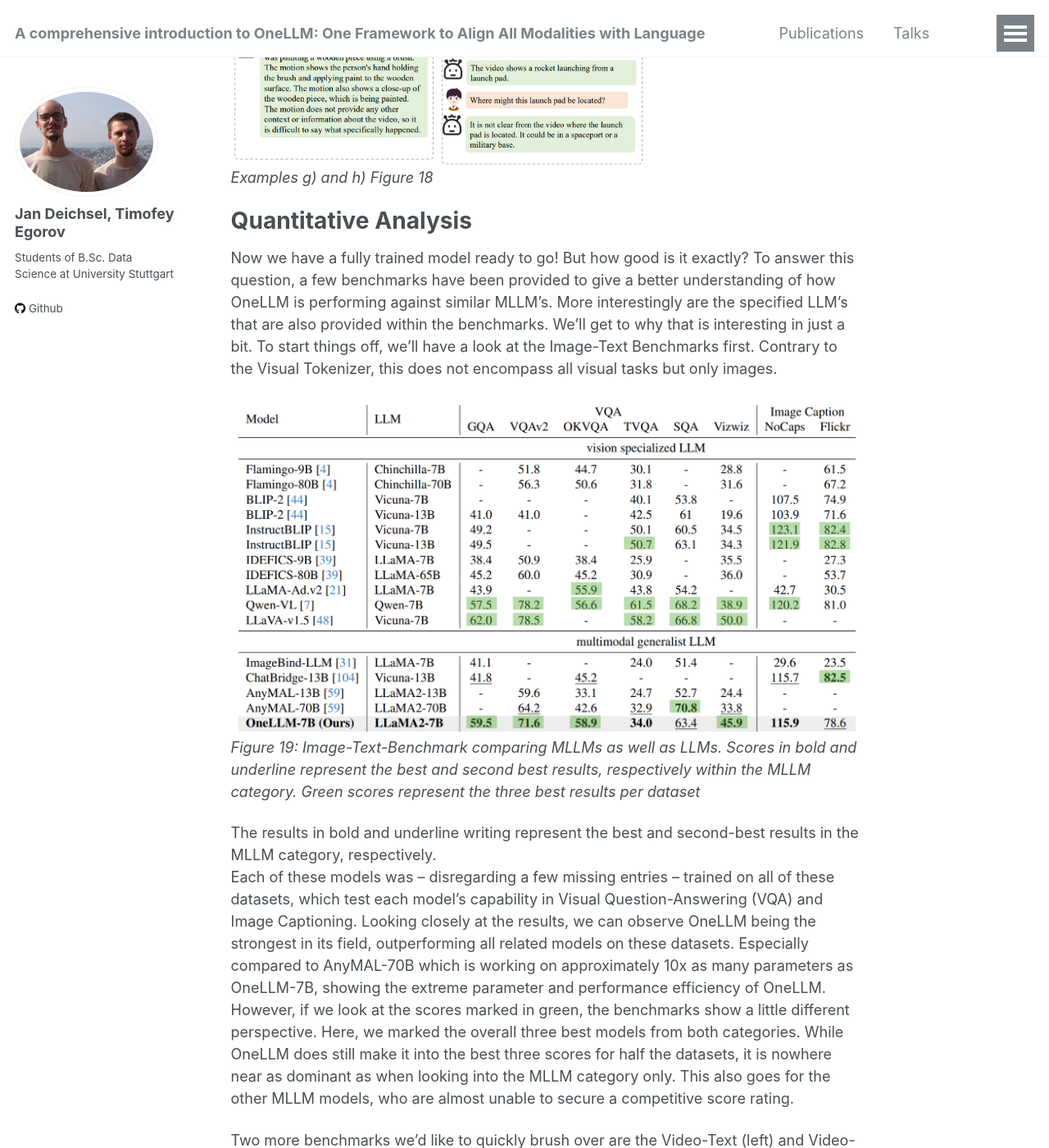
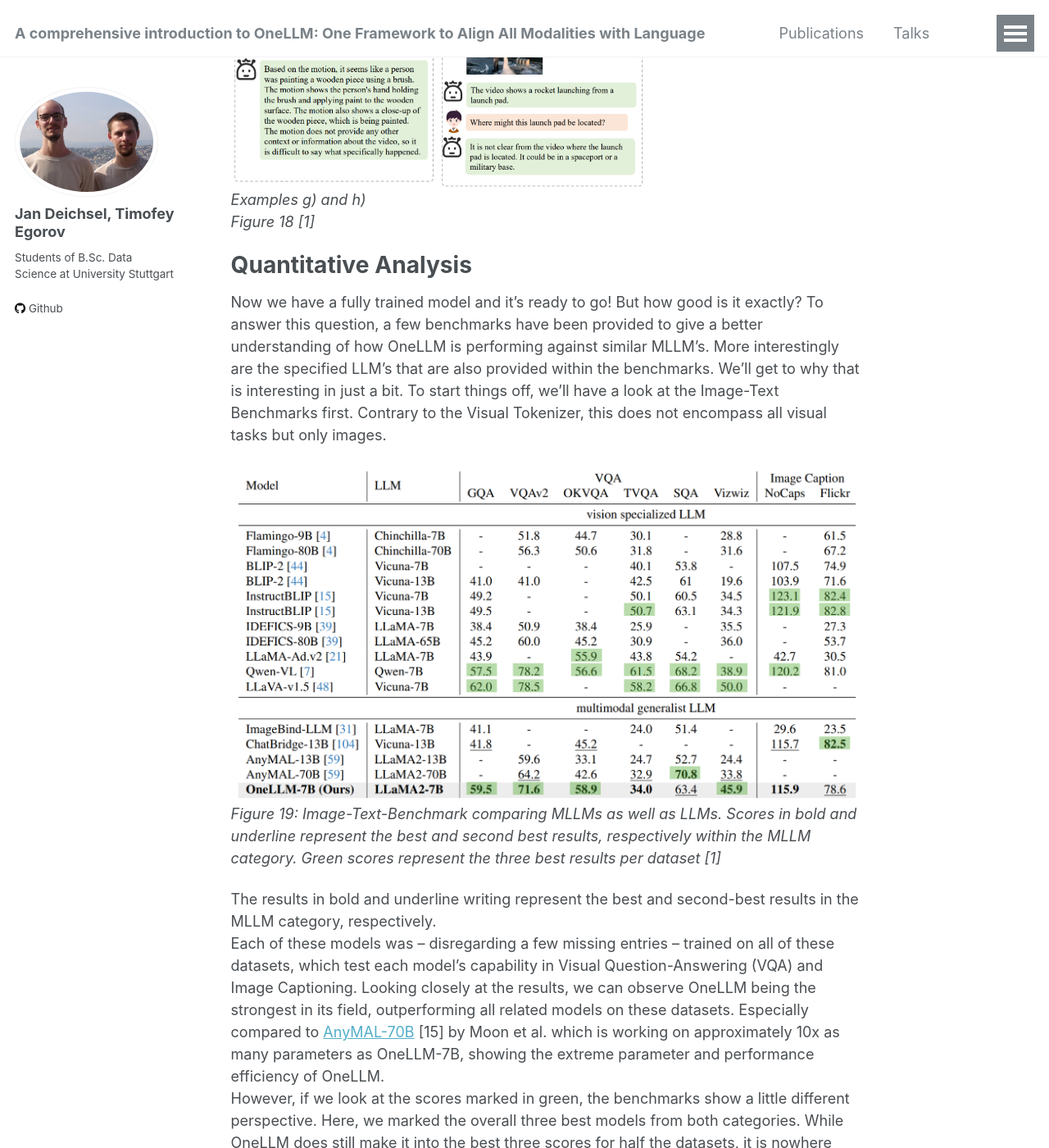
Before and after one commit to jdeichsel/jdeichsel.github.io, a Jekyll site: the page built from _posts/2024-05-16-OneLLM-Blog-Post.md, in a window 1280 px wide and 1400 px high, scrolled down 18055 px. Shown: the whole window at 82% size. Built offline with Jekyll 4.4.1, drawn with Linux system fonts in a browser that asks for light colours; some of the changed text lies outside the part shown.

Commit message:
Update 2024-05-16-OneLLM-Blog-Post.md

```diff
--- a/_posts/2024-05-16-OneLLM-Blog-Post.md
+++ b/_posts/2024-05-16-OneLLM-Blog-Post.md
@@ -247,7 +247,8 @@ After training on the image dataset, new modalities are continually being added
 Essentially, all previous modalities have successfully been trained upon.\
 One important issue when training models is catastrophic forgetting where the model simply forgets previously trained knowledge when working with increasingly large datasets.
 To counteract on that, we will sample an equal amount of already trained items with the new dataset, showing the importance of sampling datasets by order of size.\
-Alright, that’s it! We’ve trained our Tokenizers and UPM. Now, we’re looking at what is basically a captioning model. What is missing now is reasoning, conversation, etc. \
+Alright, that’s it! We’ve trained our Tokenizers and UPM.\
+Now, we’re looking at what is basically a captioning model. What is missing now is reasoning, conversation, etc. \
 To gain these abilities, we’ll be training the LLM next in the Instruction Tuning Stage.
 
 
@@ -256,7 +257,7 @@ Instruction Tuning
 The process of Instruction Tuning is rather straightforward. We essentially flip around the Modality Alignment process and now train the Large Language Model while keeping the Tokenizers and UPM frozen, i.e. not learning.
 
 ![](/images/instruction_tuning.png)\
-*Figure 17: Showcasing Instruction Tuning training phase (red) by freezing certain parts of the architecture (blue)*
+*Figure 17: Showcasing Instruction Tuning training phase (red) by freezing certain parts of the architecture (blue) [1]*
 
 To do so, there is a 2M items dataset specifically curated for OneLLM, containing items on all eight current modalities.\
 And with the LLM training out of the way, we’re done! The model is now fully functional and can process all modalities, as well as answer user’s prompts in reasoning, question-answering or conversations.
@@ -284,31 +285,31 @@ The model gives reasoning, e.g. what should you do if a bear approaches you (e).
 
 <img src="/images/qualitative_7.png" width="250" height="267" />
 <img src="/images/qualitative_8.png" width="250" height="267" />\
-*Examples g) and h)*
-*Figure 18*
+*Examples g) and h)*\
+*Figure 18 [1]*
 
 Quantitative Analysis
 ======
-Now we have a fully trained model ready to go! But how good is it exactly?
+Now we have a fully trained model and it's ready to go! But how good is it exactly?
 To answer this question, a few benchmarks have been provided to give a better understanding of how OneLLM is performing against similar MLLM’s. More interestingly are the specified LLM’s that are also provided within the benchmarks. We’ll get to why that is interesting in just a bit.
 To start things off, we’ll have a look at the Image-Text Benchmarks first. Contrary to the Visual Tokenizer, this does not encompass all visual tasks but only images.
 
 ![](/images/image_text_benchmark.png)\
-*Figure 19: Image-Text-Benchmark comparing MLLMs as well as LLMs. Scores in bold and underline represent the best and second best results, respectively within the MLLM category. Green scores represent the three best results per dataset*
+*Figure 19: Image-Text-Benchmark comparing MLLMs as well as LLMs. Scores in bold and underline represent the best and second best results, respectively within the MLLM category. Green scores represent the three best results per dataset [1]*
 
 The results in bold and underline writing represent the best and second-best results in the MLLM category, respectively. \
 Each of these models was – disregarding a few missing entries – trained on all of these datasets, which test each model’s capability in Visual Question-Answering (VQA) and Image Captioning.
-Looking closely at the results, we can observe OneLLM being the strongest in its field, outperforming all related models on these datasets. Especially compared to AnyMAL-70B which is working on approximately 10x as many parameters as OneLLM-7B, showing the extreme parameter and performance efficiency of OneLLM.\
+Looking closely at the results, we can observe OneLLM being the strongest in its field, outperforming all related models on these datasets. Especially compared to [AnyMAL-70B](https://arxiv.org/pdf/2309.16058) [15] by Moon et al. which is working on approximately 10x as many parameters as OneLLM-7B, showing the extreme parameter and performance efficiency of OneLLM.\
 However, if we look at the scores marked in green, the benchmarks show a little different perspective. Here, we marked the overall three best models from both categories.
 While OneLLM does still make it into the best three scores for half the datasets, it is nowhere near as dominant as when looking into the MLLM category only. This also goes for the other MLLM models, who are almost unable to secure a competitive score rating.
 
 Two more benchmarks we’d like to quickly brush over are the Video-Text (left) and Video-Audio-Text (right) benchmarks.
 
 ![](/images/image_text_benchmark.png)\
-*Figure 20: Example: Video-Text Benchmark (left) and Video-Audio-Text Benchmark (right) including comparison of zero-shot capabilities*
+*Figure 20: Example: Video-Text Benchmark (left) and Video-Audio-Text Benchmark (right) including comparison of zero-shot capabilities [1]*
 
 While the previously established pattern largely repeats here with LLM’s being more accurate, OneLLM starts off on a disadvantage:\
-It did not receive any training datasets concerning Video Question-Answering or Video-Audio Question-Answering. However, their related MLLM AnyMal-13B and ChatBridge-13B did!
+It did not receive any training datasets concerning Video Question-Answering or Video-Audio Question-Answering. However, their related MLLMs [AnyMal-13B](https://arxiv.org/pdf/2309.16058) [15] and [ChatBridge-13B](https://doi.org/10.48550/arXiv.2305.16103) [5] did!
 This again goes to show just how strong the modalities are aligned with one another within OneLLM and can learn from each other, given the reduced number of parameters in comparison.
 
 
@@ -316,7 +317,7 @@ This again goes to show just how strong the modalities are aligned with one anot
 One last part we’d like to touch on is the Ablation, showcasing different implementations and their impact on performance.
 
 ![](/images/image_text_benchmark.png)\
-*Figure 21: Impact of different implementation methods on performance*
+*Figure 21: Impact of different implementation methods on performance [1]*
 
 Most notably here is the Separate vs. Joint Training Mode. Quantifying the difference in performance between Separate Training – what regular MLLM’s do, training each modality separately – and OneLLM’s Joint Training turns into a massive performance loss in accuracy. \
 The same goes for the Weight Initialization as to which modality should be trained first to then align all others to it. As expected, starting off with the largest available dataset is much better than choosing at random.
@@ -336,17 +337,18 @@ With that being said, we are very curious to see where Han et al. will be taking
 
 
 # References
-[1] Han et al., 2024, [OneLLM: One Framework to Align All Modalities with Language](https://doi.org/10.48550/arXiv.2312.03700)
-[2] Puigcerver et al., 2024, [From Sparse to Soft Mixture of Experts](https://doi.org/10.48550/arXiv.1603.07285)
-[3] Dumoulin & Visin., 2018, [A guide to convolution arithmetic for deep learning](https://doi.org/10.48550/arXiv.1603.07285)
-[4] Irhum Shafkat, 2018, [Intuitively Understanding Convolutions for Deep Learning](https://towardsdatascience.com/intuitively-understanding-convolutions-for-deep-learning-1f6f42faee1)
-[5] Zhao et al., 2020, [ChatBridge: Bridging Modalities with Large Language Model as a Language Catalyst](https://doi.org/10.48550/arXiv.2305.16103)
-[6] Vaswani et al., 2017, [Attention is all you need](https://doi.org/10.48550/arXiv.1706.03762)
-[7] Jesse Vig, 2019, [Deconstructing BERT, Part 2: Visualizing the Inner Works of Attention](https://towardsdatascience.com/deconstructing-bert-part-2-visualizing-the-inner-workings-of-attention-60a16d86b5c1)
-[8] Dosovitskiy et al., 2021, [An Image is worth 16x16 words: Transformers for Image Recognition at Scale](https://doi.org/10.48550/arXiv.2010.11929)
-[9] Li et al., 2023, [BLIP-2: Bootstrapping Language-Image Pre-Training with Frozen Image Encoders and Large Language Models](https://doi.org/10.48550/arXiv.2301.12597)
-[10] Brandon Rohrer, 2019, [How to convert an RGB image to Grayscale](https://e2eml.school/convert_rgb_to_grayscale)
-[11] Lillian Weng, 2018, [Attention? Attention!](https://lilianweng.github.io/posts/2018-06-24-attention/)
-[12] [BertViz Interactive Tutorials](https://colab.research.google.com/drive/1hXIQ77A4TYS4y3UthWF-Ci7V7vVUoxmQ?usp=sharing)
-[13] Radford et al., 2021, [Learning transferable visual models from natural language super16 vision](https://arxiv.org/pdf/2103.00020)
-[14] Bala Priya C., 2023, [Softmax Activation Function: Everything You Need to Know](https://www.pinecone.io/learn/softmax-activation/)
+[1] Han et al., 2024, [OneLLM: One Framework to Align All Modalities with Language](https://doi.org/10.48550/arXiv.2312.03700)\
+[2] Puigcerver et al., 2024, [From Sparse to Soft Mixture of Experts](https://doi.org/10.48550/arXiv.1603.07285)\
+[3] Dumoulin & Visin., 2018, [A guide to convolution arithmetic for deep learning](https://doi.org/10.48550/arXiv.1603.07285)\
+[4] Irhum Shafkat, 2018, [Intuitively Understanding Convolutions for Deep Learning](https://towardsdatascience.com/intuitively-understanding-convolutions-for-deep-learning-1f6f42faee1)\
+[5] Zhao et al., 2020, [ChatBridge: Bridging Modalities with Large Language Model as a Language Catalyst](https://doi.org/10.48550/arXiv.2305.16103)\
+[6] Vaswani et al., 2017, [Attention is all you need](https://doi.org/10.48550/arXiv.1706.03762)\
+[7] Jesse Vig, 2019, [Deconstructing BERT, Part 2: Visualizing the Inner Works of Attention](https://towardsdatascience.com/deconstructing-bert-part-2-visualizing-the-inner-workings-of-attention-60a16d86b5c1)\
+[8] Dosovitskiy et al., 2021, [An Image is worth 16x16 words: Transformers for Image Recognition at Scale](https://doi.org/10.48550/arXiv.2010.11929)\
+[9] Li et al., 2023, [BLIP-2: Bootstrapping Language-Image Pre-Training with Frozen Image Encoders and Large Language Models](https://doi.org/10.48550/arXiv.2301.12597)\
+[10] Brandon Rohrer, 2019, [How to convert an RGB image to Grayscale](https://e2eml.school/convert_rgb_to_grayscale)\
+[11] Lillian Weng, 2018, [Attention? Attention!](https://lilianweng.github.io/posts/2018-06-24-attention/)\
+[12] [BertViz Interactive Tutorials](https://colab.research.google.com/drive/1hXIQ77A4TYS4y3UthWF-Ci7V7vVUoxmQ?usp=sharing)\
+[13] Radford et al., 2021, [Learning transferable visual models from natural language super16 vision](https://arxiv.org/pdf/2103.00020)\
+[14] Bala Priya C., 2023, [Softmax Activation Function: Everything You Need to Know](https://www.pinecone.io/learn/softmax-activation/)\
+[15] Moon et al., 2023, [AnyMAL: An Efficient and Scalable Any-Modality Augmented Language Model](https://arxiv.org/pdf/2309.16058)\
```
